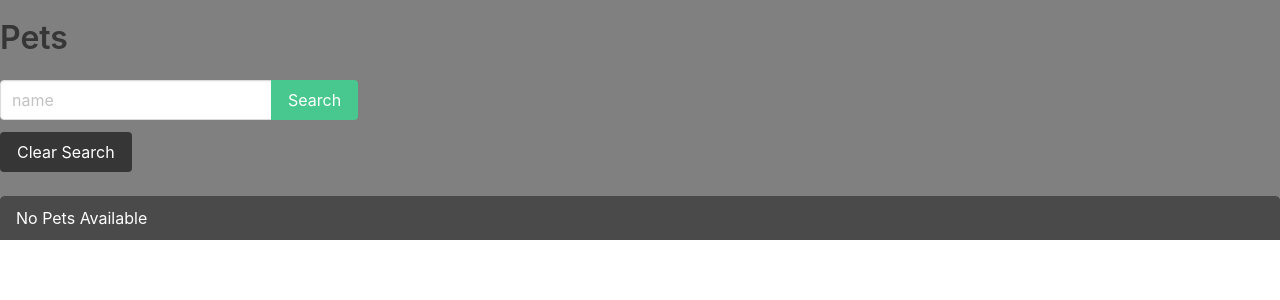
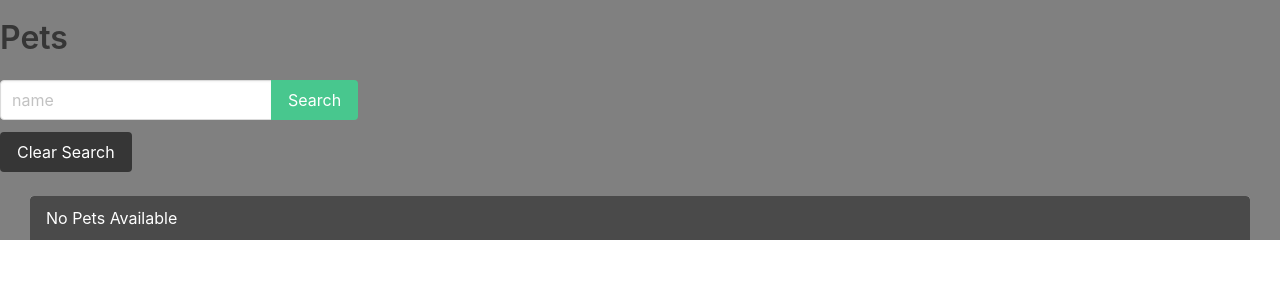
Before and after one commit to AddyRdz/MyPetPro, a Django app: page /pet/ in a window 1280 px wide. Shown: the part 56-356 px from the top of the page. Run offline with Django 4.2, Linux system fonts and the light colour scheme; the visitor is signed in with stand-in values (Sample User, id 1); data that the repository does not hold is empty.

Commit message:
Added margin to card on list

```diff
--- a/main_app/static/styles/main.css
+++ b/main_app/static/styles/main.css
@@ -20,6 +20,8 @@ body{
     grid-template-columns: repeat(auto-fit, minmax(280px, 1fr));
     justify-content: center;
     gap: 40px;
+    margin-left: 30px;
+    margin-right: 30px;
 }
 .card{
     background-color: rgba(255, 255, 255, .3)
```
